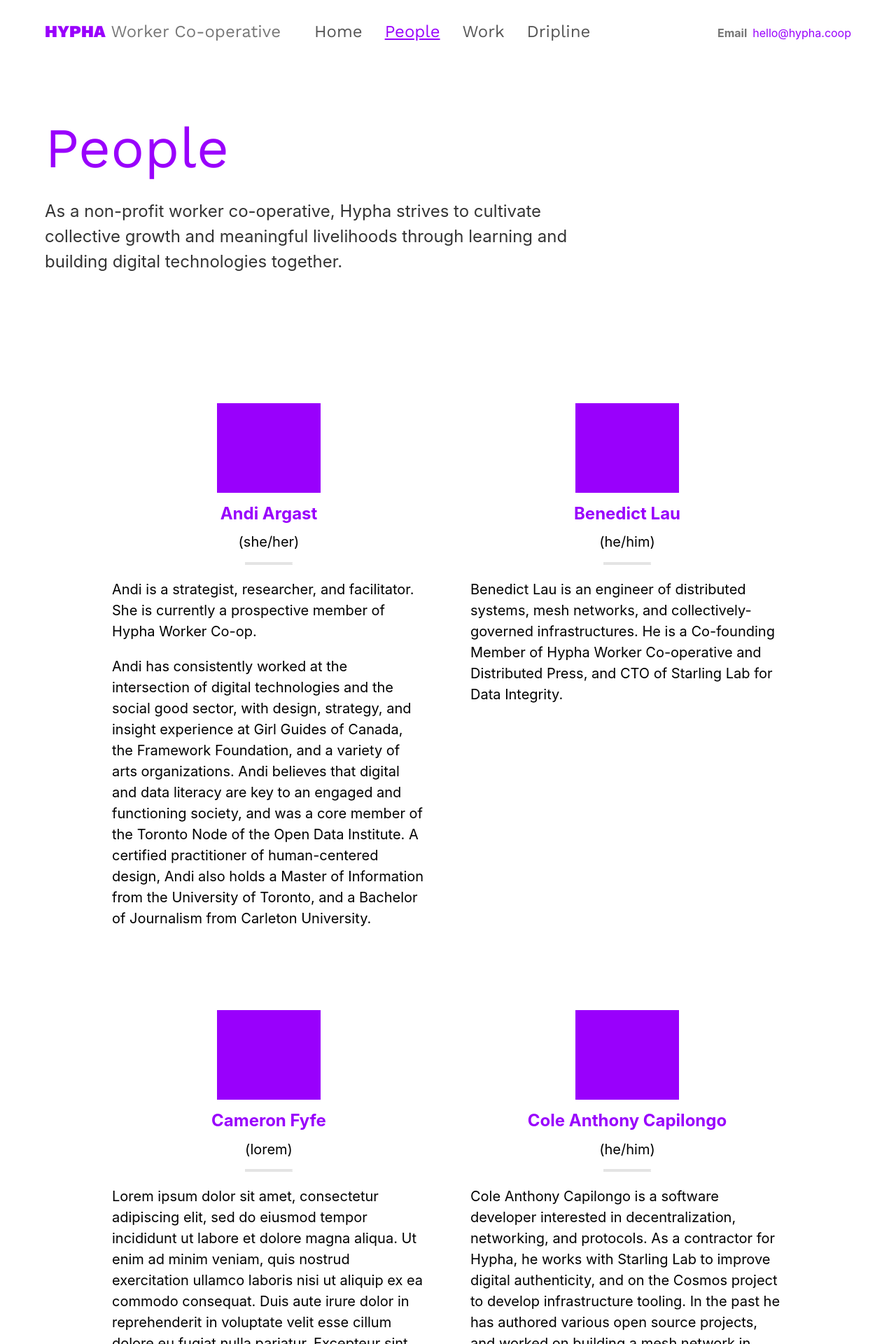
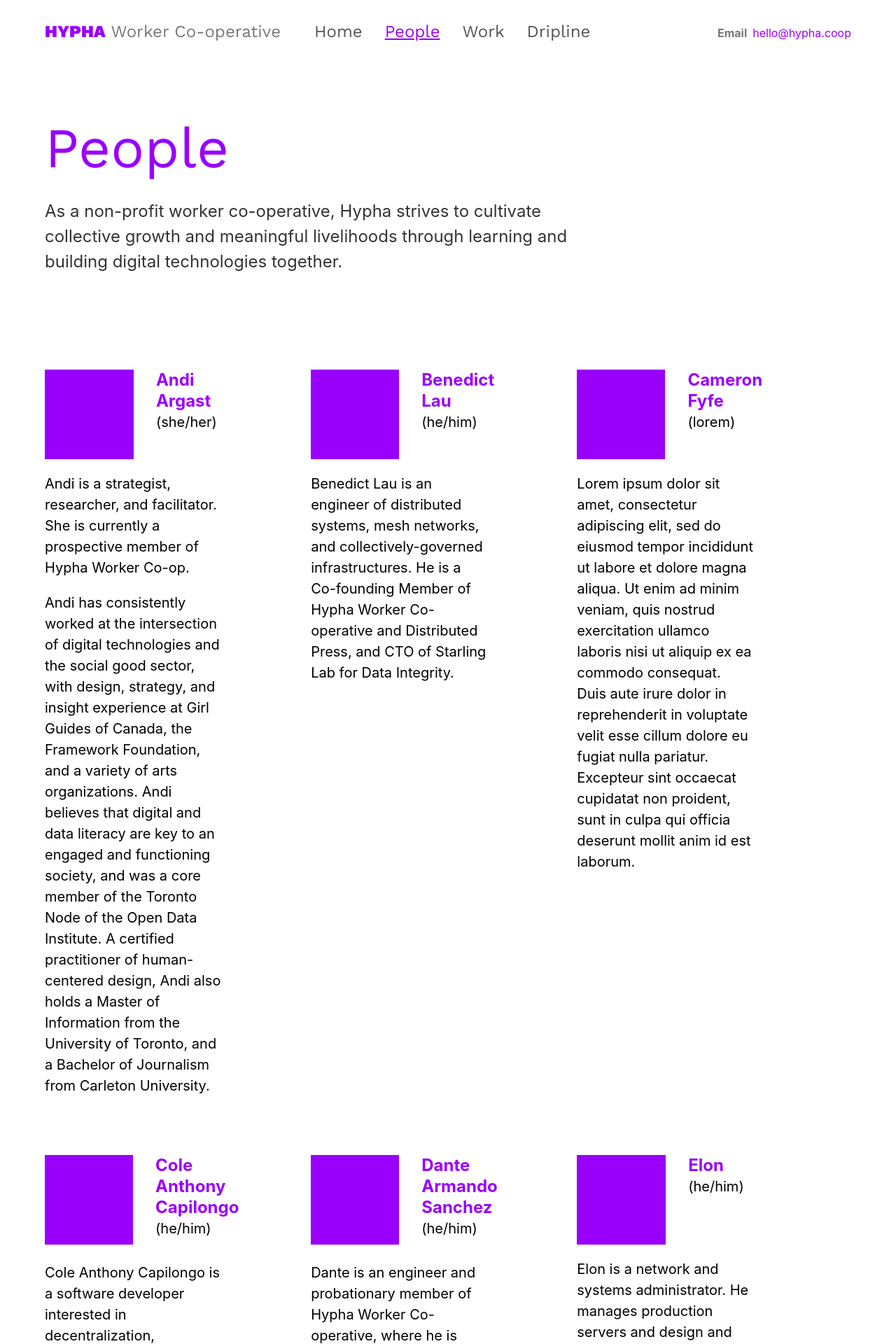
Before and after one commit to hyphacoop/hypha.coop, a Jekyll site: the page built from people.html, in a window 1280 px wide. Shown: the top 1920 px of the page at 70% size. Built offline with Jekyll 4.4.1, drawn with Linux system fonts in a browser that asks for light colours.

Commit message:
reformat bios

```diff
--- a/_includes/sections/join-the-team.html
+++ b/_includes/sections/join-the-team.html
@@ -1,4 +1,4 @@
-<div class="flex-l items-center mv2 pa4">
+<div class="flex-l items-center mv2 ">
   <div class="w-100-l">
     <h2 class="f1 f-subheadline-l worksans accent mb1">Join the team</h2>
 
--- a/_includes/sections/team-bios.html
+++ b/_includes/sections/team-bios.html
@@ -1,19 +1,20 @@
 <div class="flex flex-wrap justify-left align-left mb4 contain ">
   {% for person in site.people %}
-<article class="mw6 center br0 pa3 pa4-ns mv3 ">
-    <div class="tc">
+<article class="w-33-l   pr6 mr0 mb5">
+    <div class="flex">
       <!-- <img src="{{ person.avatar }}" -->
        <!-- class="br-100 h5 w5 dib" title="Photo of a kitty staring at you"> -->
-       <div class="  h4 w-33 center bg-accent"></div>
-      <h1 class="f3 accent">
-        {{ person.name }}
-      </h1>
+       <div class="  h4 w4  bg-accent"></div>
+      <div class="pl4 w-50 pt0 pt0-l">
+      <div class="f3 lw-5 accent pt0 pt0-l lh-title pb1">
+        <b>{{ person.name }}</b>
+      </div>
       <h2 class="f4 fw4 mt0 ">
  {{ person.pronouns }}
     </h2>
-      <hr class="mw3 bb bw1 b--black-10">
+  </div>
     </div>
-  <div class="lh-copy measure center f4 ">{{ person.content }}</div>
+  <div class="lh-copy measure center f4 ">{{ person.content | markdownify }}</div>
   </article>
 {% endfor %}
 </div>
--- a/people.html
+++ b/people.html
@@ -22,6 +22,6 @@ order: 2
 </div>
   </header>
 
+</section>
 {%- include sections.html path="team-bios.html" class="" -%}
 {%- include sections.html path="join-the-team.html" class="" -%}
-</section>
```
